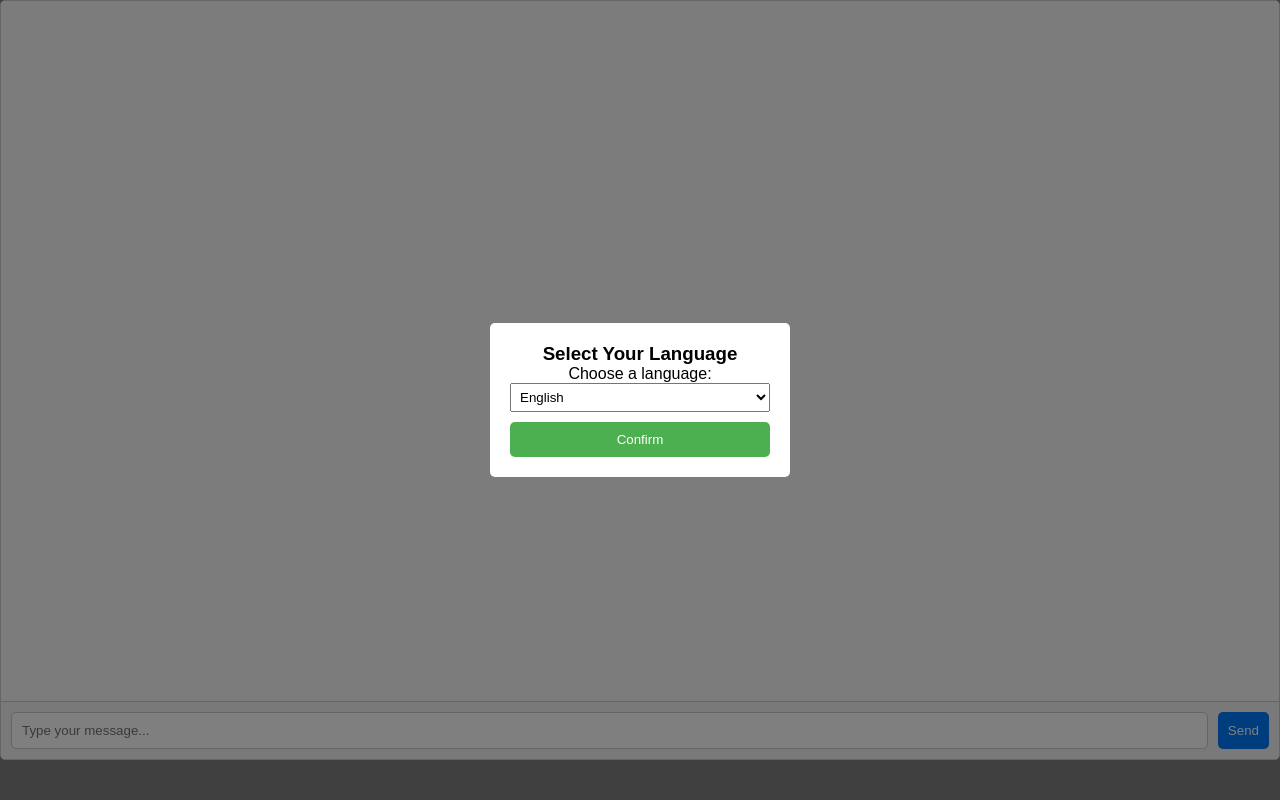
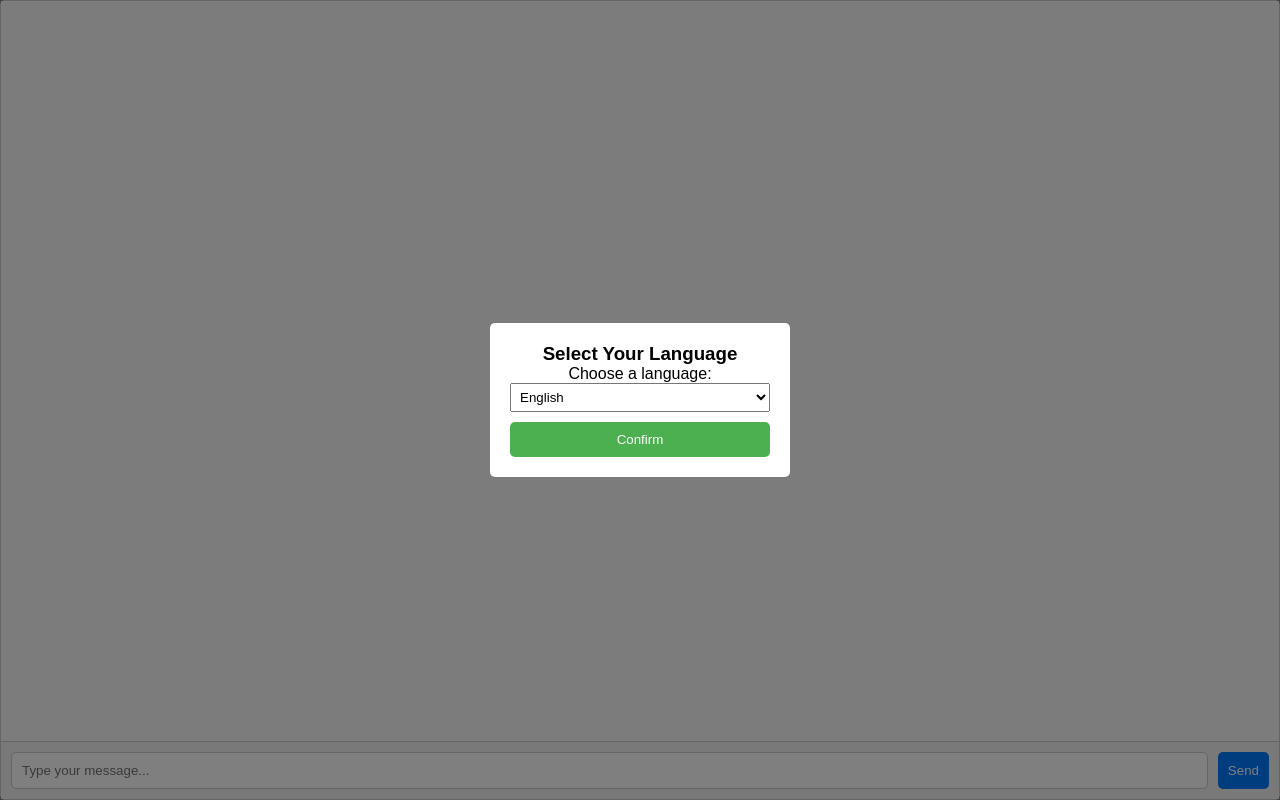
Before and after one commit to AdilHamidii/letuschat, a website: page public/chat.html in a window 1280 px wide. Drawn offline with nearby package versions, Linux system fonts and the light colour scheme; no server answers.

Commit message:
Update style.css

```diff
--- a/public/style.css
+++ b/public/style.css
@@ -1,7 +1,7 @@
 * {
     margin: 0;
     padding: 0;
-    box-sizing: border-box;
+    box-sizing: border-box; /* Ensures padding and borders are included in the element's dimensions */
 }
 
 body {
@@ -11,12 +11,11 @@ body {
     display: flex;
     flex-direction: column;
     align-items: center;
-    justify-content: flex-start;
-    height: 100%;
-    width: 100%;
-    overflow: hidden;
+    justify-content: center;
+    height: 100vh;
+    width: 100vw; /* Ensures the body spans the full viewport width */
+    overflow: hidden; /* Prevents scrollbars */
     background-color: #808080;
-    -webkit-font-smoothing: antialiased; /* Ensure text rendering is smooth in Safari */
 }
 
 h1 {
@@ -24,24 +23,20 @@ h1 {
 }
 
 #chat-container {
+    width: 100vw; /* Takes the full width of the viewport */
+    height: 100vh; /* Takes the full height of the viewport */
     display: flex;
     flex-direction: column;
     border: 1px solid #ccc;
     border-radius: 5px;
     background: white;
-    width: 100%; /* Ensure it takes the full width of the viewport */
-    height: calc(100vh - 40px); /* Adjust to avoid issues with the iPhone's address bar */
-    max-height: 100%;
-    overflow: hidden; /* Prevent overflow in case of any unexpected content */
 }
 
 #chat {
     flex: 1;
-    padding: 10px;
+    padding: 20px 10px 10px; /* Adds padding at the top to push the first message down */
     overflow-y: auto;
     background-color: #f9f9f9;
-    flex-grow: 1;
-    -webkit-overflow-scrolling: touch; /* Ensure smooth scrolling in Safari */
 }
 
 .message {
@@ -74,7 +69,6 @@ h1 {
     border: 1px solid #ccc;
     border-radius: 5px;
     margin-right: 10px;
-    -webkit-appearance: none; /* Prevent input styling issues in Safari */
 }
 
 button {
@@ -89,10 +83,3 @@ button {
 button:hover {
     background: #0056b3;
 }
-
-/* Fixing potential Safari issues with input and button appearance */
-input, button {
-    -webkit-appearance: none;
-    -moz-appearance: none;
-    appearance: none;
-}
```
